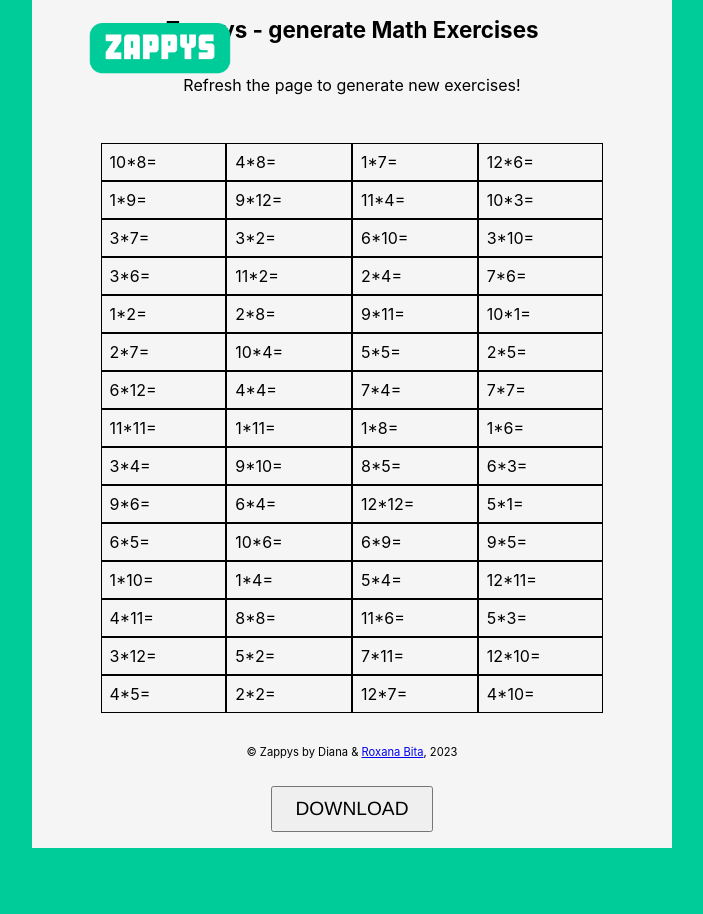
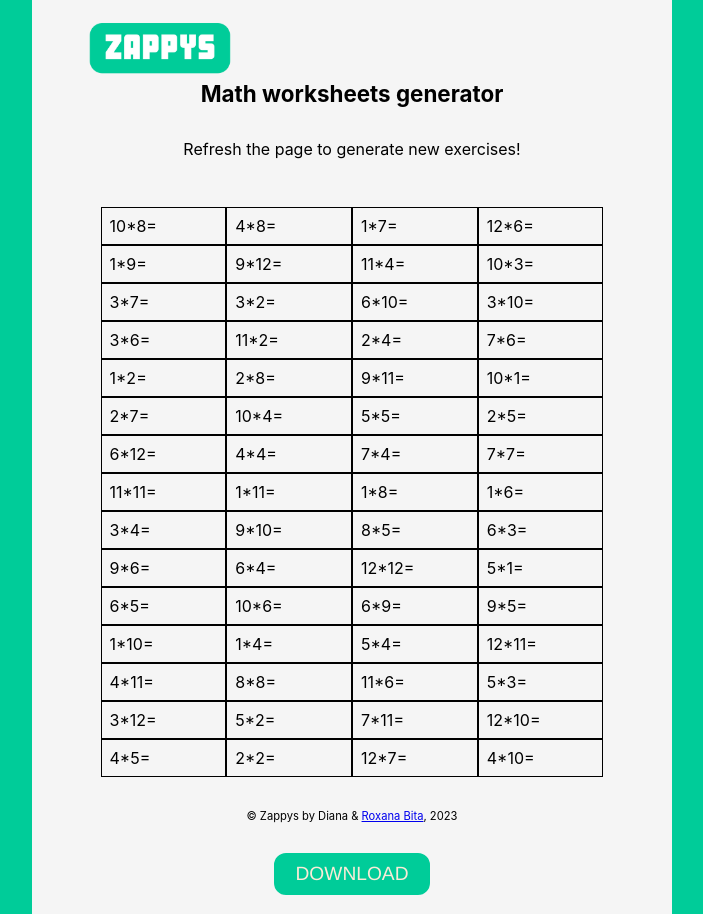
Before and after one commit to roxibi/Zappys-Math-Generator, a React (Create React App) app: page / in a window 1280 px wide. Shown: the whole page, without its empty margins (288-991 px from the left). Before the commit the page ends 848 px from the top, so only its background shows below. Built offline with nearby package versions, Linux system fonts and the light colour scheme.

Commit message:
style button with hover

```diff
--- a/src/App.css
+++ b/src/App.css
@@ -21,6 +21,7 @@ h1{
   margin: 0;
   padding: 1rem;
   font-size: 1.4rem;
+  padding-top: 5rem;
 }
 .App {
     text-align: center;
@@ -69,7 +70,11 @@ h1{
 }
 
 button {
+  background-color: #00cc99;
+  color: antiquewhite;
+  font-family: 'Lucida Sans', 'Lucida Sans Regular', 'Lucida Grande', 'Lucida Sans Unicode', Geneva, Verdana, sans-serif;
 
+    border-radius: 15px;
     width: calc(30% - 8px);
     width: -o-calc(30% - 8px);
     width: -moz-calc(30% - 8px);
@@ -78,7 +83,7 @@ button {
     height: auto;
     padding: 10px 0px 10px 0px;
     margin: 1rem auto;
-
+   border: none;
     cursor: pointer;
 
     font-family: "Helvetica";
@@ -92,10 +97,13 @@ button {
     -moz-transition: 0.25s;
     -webkit-transition: 0.25s;
     transition: 0.25s;
+    border: 3px solid whitesmoke;
 }
 
 button:hover {
-    background-color: #00cc99;
+    background-color: whitesmoke;
+    color: #00cc99;
+    border: 3px solid #00cc99;
 }
 
 .copyright{
--- a/src/App.js
+++ b/src/App.js
@@ -7,14 +7,7 @@ function App (){
 
   return (
     <div className="App">
-       {/* <button placeholder='Set first number' type='number' onClick={nums}>generate two numbers</button>
-
-               <select onChange={(e) => setSign(e.target.value)}>
-                   <option value='+'>+</option>
-                   <option value='*'>*</option>
-
-               </select> */}
-     <Randomnum />
+         <Randomnum />
 
     </div>
   );
--- a/src/components/Randomnum.js
+++ b/src/components/Randomnum.js
@@ -41,7 +41,7 @@ const Randomnum = () => {
              <img className="logo" src={Logo}/> </div>
             <header>
 
-                <h1>Zappys - generate Math Exercises</h1>
+                <h1>Math worksheets generator</h1>
                 <p>Refresh the page to generate new exercises!</p>
             </header>
             <div id='pdf'>
```
Also changed, not shown: src/components/Navbar.js (added, +14 -0 lines).
